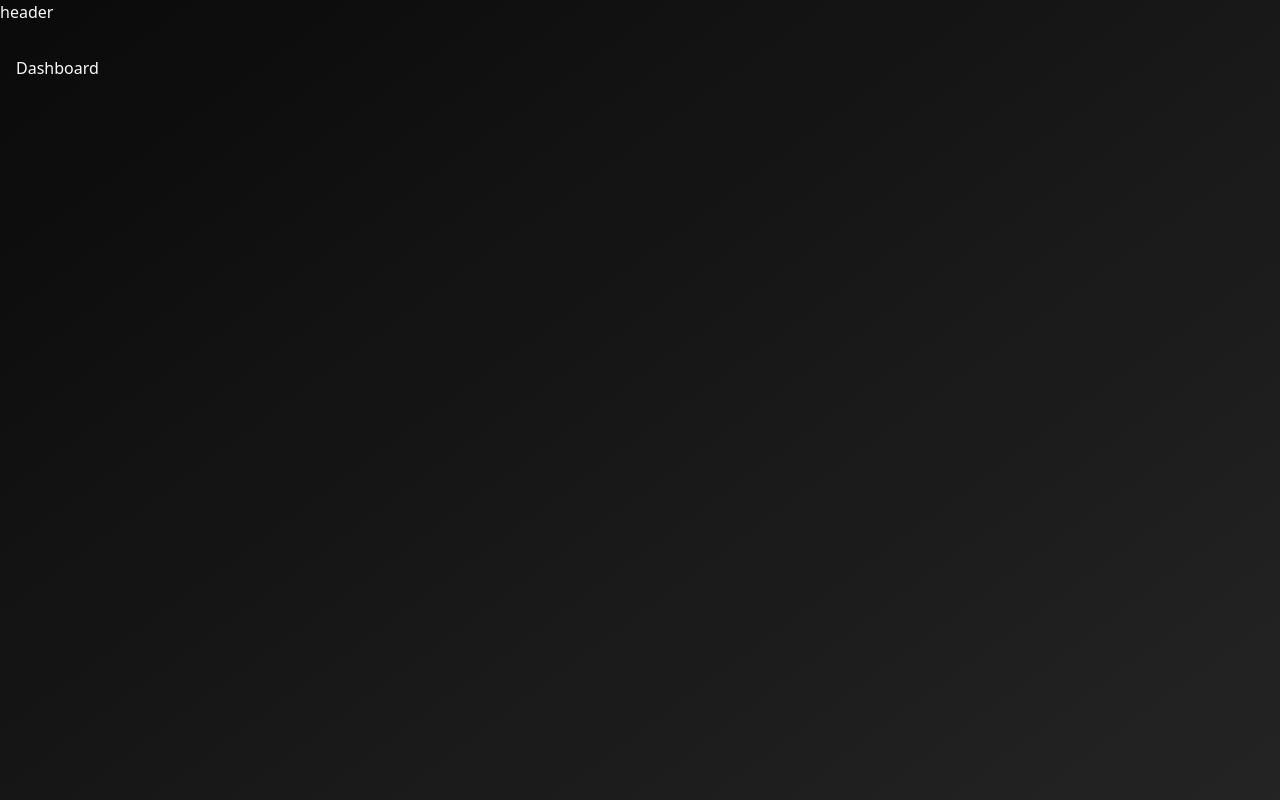
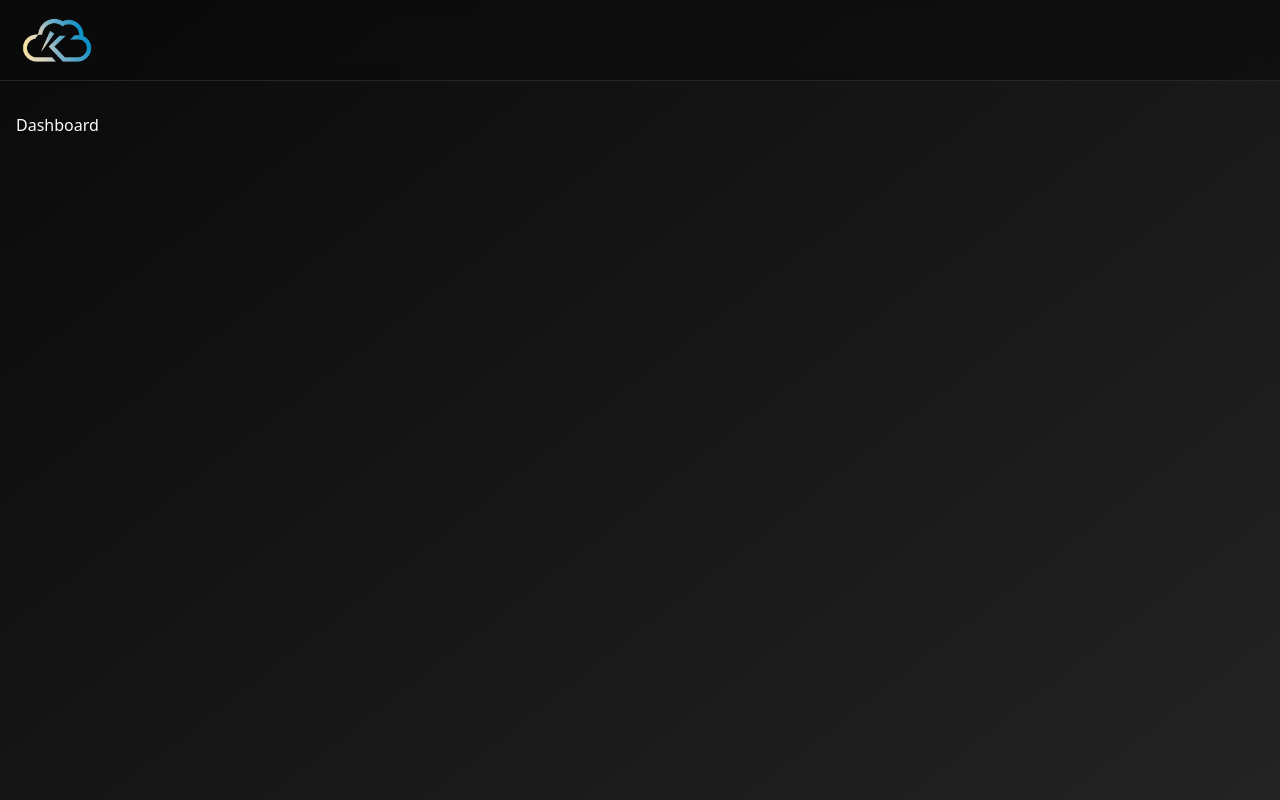
Before and after one commit to madiha-m/react_js, a React (Vite) app in the folder Climate/: page / in a window 1280 px wide. Shown: the top 800 px of the page. Built offline with nearby package versions, Linux system fonts and the light colour scheme.

Commit message:
Header componenet added

```diff
--- /dev/null
+++ b/Climate/src/components/footer.tsx
@@ -0,0 +1,13 @@
+import React from 'react'
+
+const Footer = () => {
+    return (
+        <footer className='border-t backdrop-blur py-12 supports-[backdrop-filter]:bg-background/60'>
+            <div className='container mx-auto px-4 text-center text-gray-400'>
+                Developed by madiha
+            </div>
+        </footer>
+    )
+}
+
+export default Footer
--- /dev/null
+++ b/Climate/src/components/header.tsx
@@ -0,0 +1,23 @@
+import React from 'react'
+import { Link } from 'react-router-dom'
+
+const Header = () => {
+    return (
+        <header className='sticky top-0 z-50 border-b bg-background/95 backdrop-blur py-2 supports-[backdrop-filter]:bg-background/60'>
+            <div className='container mx-auto flex h-16 items-center justify-between px-4'>
+                <Link to={'/'}>
+                    <img src='/logo.png'
+                        alt='Climate Logo'
+                        className='h-12'
+                    />
+                </Link>
+                <div>
+                    {/* Search */}
+                    {/* Theme toggle */}
+                </div>
+            </div>
+        </header>
+    )
+}
+
+export default Header
--- a/Climate/src/components/layout.tsx
+++ b/Climate/src/components/layout.tsx
@@ -1,18 +1,16 @@
 import React from 'react'
 import type { PropsWithChildren } from 'react'
+import Header from './header'
+import Footer from './footer'
 
 const Layout = ({ children }: PropsWithChildren) => {
     return (
         <div className='bg-gradient-to-br from-background to-muted'>
-            header
+            <Header />
             <main className='min-h-screen container mx-auto px-4 py-8'>
                 {children}
             </main>
-            <footer className='border-t backdrop-blur py-12 supports-[backdrop-filter]:bg-background/60'>
-                <div className='container mx-auto px-4 text-center text-gray-400'>
-                    Developed by madiha
-                </div>
-            </footer>
+            <Footer />
         </div>
     )
 }
```
Also changed, not shown: Climate/public/logo.png (added), Climate/public/logo2.png (added).
